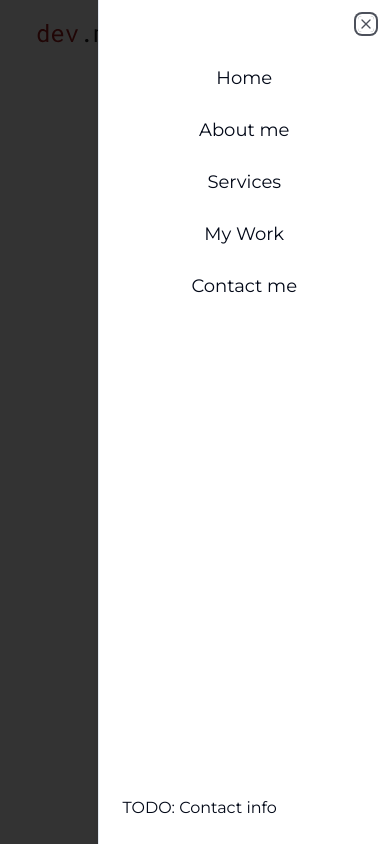
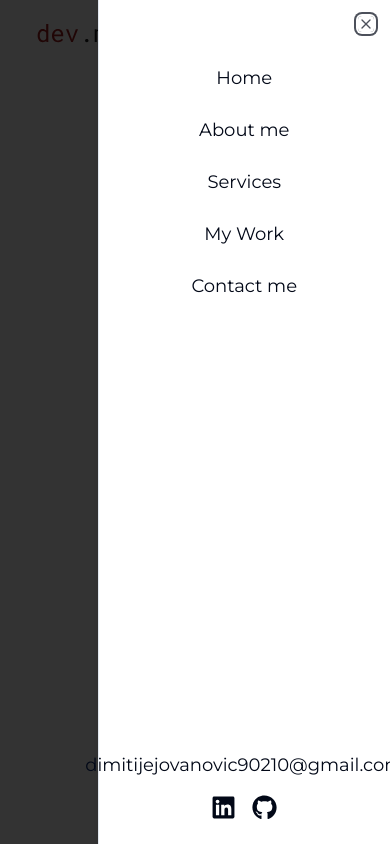
Before and after one commit to narandza/portfolio, a Next.js app: page / in a window 390 px wide. Both pictures are taken after a click on the button 346 px from the left and 34 px from the top of the page. Built offline with nearby package versions, Linux system fonts and the light colour scheme.

Commit message:
add sheet footer

```diff
--- a/package.json
+++ b/package.json
@@ -19,6 +19,7 @@
     "next-themes": "^0.4.4",
     "react": "^19.0.0",
     "react-dom": "^19.0.0",
+    "react-icons": "^5.4.0",
     "tailwind-merge": "^2.6.0",
     "tailwindcss-animate": "^1.0.7"
   },
--- a/src/app/(main)/navbar.tsx
+++ b/src/app/(main)/navbar.tsx
@@ -1,5 +1,7 @@
 import Image from "next/image";
 import Link from "next/link";
+
+import { FaGithub, FaLinkedin } from "react-icons/fa";
 
 import { ArrowUpRightIcon, MenuIcon } from "lucide-react";
 import { ModeToggle } from "@/components/mode-toggle";
@@ -63,7 +65,19 @@ export const Navbar = () => {
               <div className=" md:hidden flex flex-col items-center gap-6 pt-10">
                 <NavbarLinks />
               </div>
-              <div className="">TODO: Contact info</div>
+              <div className="flex items-center justify-center flex-col gap-4">
+                {/* TODO: make constant if needed */}
+                <p className="text-lg">dimitijejovanovic90210@gmail.com</p>
+                <div className="flex gap-4">
+                  <Link href="https://www.linkedin.com/in/jovanovic-dimitrije">
+                    {/* TODO: Add constant for magic numbers */}
+                    <FaLinkedin size={25} />
+                  </Link>
+                  <Link href="#">
+                    <FaGithub size={25} />
+                  </Link>
+                </div>
+              </div>
             </div>
           </SheetContent>
         </Sheet>
```
Also changed, not shown: 1 other file (tests, documents, lock files or other folders).
